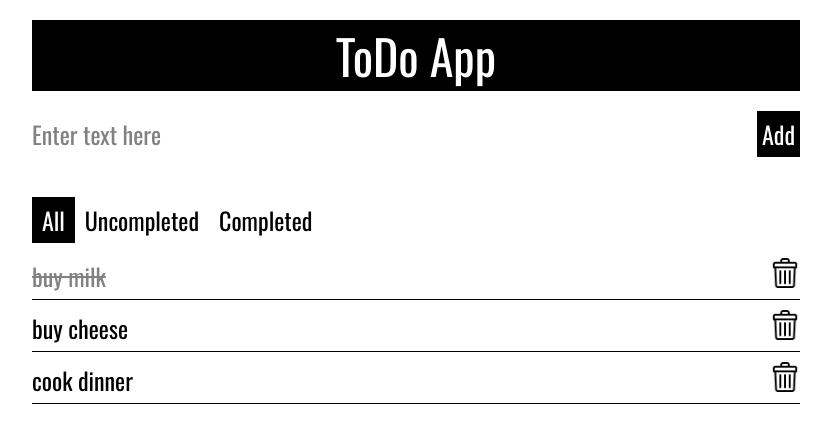
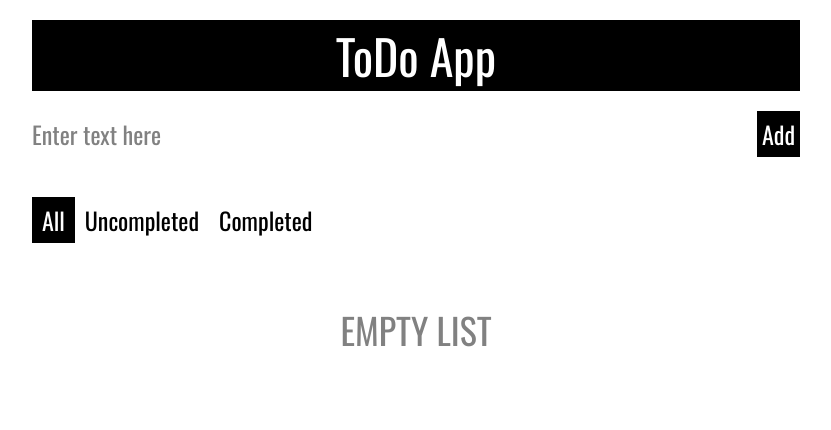
Before and after one commit to GricelevichOA/react_todo_list, a React (Create React App) app: page / in a window 1280 px wide. Shown: the top 430 px of the page, without its empty margins (224-1055 px from the left). Built offline with nearby package versions, Linux system fonts and the light colour scheme; the HTML template or start-up script is replaced by a standard one.

Commit message:
placeholder when todos array is empty, validation for empty form

```diff
--- a/src/App.jsx
+++ b/src/App.jsx
@@ -6,25 +6,7 @@ import Form from "./components/form/form.component";
 import Filter from "./components/filter/filter.component";
 
 function App() {
-  const todosArray = [
-    {
-      id: 1,
-      text: "buy milk",
-      completed: true,
-    },
-    {
-      id: 2,
-      text: "buy cheese",
-      completed: false,
-    },
-    {
-      id: 3,
-      text: "cook dinner",
-      completed: false,
-    },
-  ];
-
-  const [todos, setTodos] = useState(todosArray);
+  const [todos, setTodos] = useState([]);
   const [filteredTodos, setFilteredTodos] = useState(todos);
   const [filter, setFilter] = useState("all");
 
--- a/src/components/form/form.component.jsx
+++ b/src/components/form/form.component.jsx
@@ -7,6 +7,12 @@ const Form = ({ addTodo }) => {
 
   const addTodoHandler = (e) => {
     e.preventDefault();
+
+    if (text === "") {
+      alert("Task cannot be empty");
+
+      return;
+    }
 
     const newTodo = {
       id: Date.now(),
--- a/src/components/todo-list/todo-list.component.jsx
+++ b/src/components/todo-list/todo-list.component.jsx
@@ -2,12 +2,15 @@ import React from "react";
 
 import Todo from "../todo/todo.component";
 
-import { TodoListContainer } from "./todo-list.styles";
+import { TodoListContainer, TodoListEmpty } from "./todo-list.styles";
 
 const TodoList = ({ todos, completeTodo, deleteTodo }) => {
   return (
     <TodoListContainer>
-      {todos.map((todo) => {
+      {todos.length === 0 ? (
+        <TodoListEmpty>Empty list</TodoListEmpty>
+      ) : (
+        todos.map((todo) => {
           return (
             <Todo
               key={todo.id}
@@ -16,7 +19,8 @@ const TodoList = ({ todos, completeTodo, deleteTodo }) => {
               deleteTodo={deleteTodo}
             />
           );
-      })}
+        })
+      )}
     </TodoListContainer>
   );
 };
--- a/src/components/todo-list/todo-list.styles.js
+++ b/src/components/todo-list/todo-list.styles.js
@@ -4,3 +4,10 @@ export const TodoListContainer = styled.div`
   display: flex;
   flex-direction: column;
 `;
+
+export const TodoListEmpty = styled.div`
+  padding-top: 50px;
+  font-size: 1.5rem;
+  text-transform: uppercase;
+  color: #818181;
+`;
```
Lines whose indentation alone changed are shown as unchanged.
